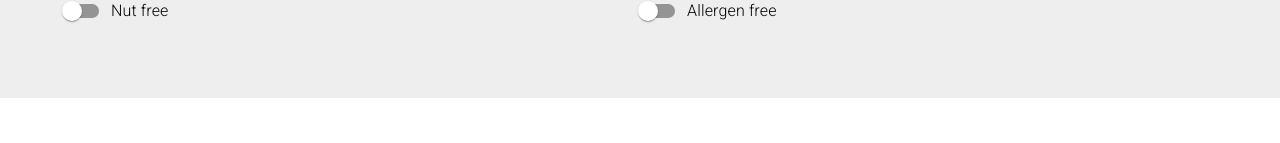
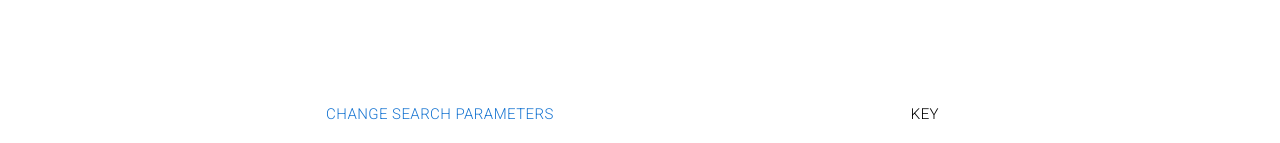
Before and after one commit to lucasdmaley/tufts-dining, a React (Create React App) app in the folder client/: page / in a window 1280 px wide. Shown: the part 654-797 px from the top of the page. Built offline with nearby package versions, Linux system fonts and the light colour scheme; no server answers.

Commit message:
setters for global state, ability to switch between menu and search

```diff
--- a/client/src/App.js
+++ b/client/src/App.js
@@ -1,21 +1,24 @@
 import React, { Fragment } from "react";
 import {
-  RecoilRoot //,
+  RecoilRoot,
   //atom,
   //selector,
   //useRecoilState,
-  //useRecoilValue,
+  useRecoilValue
 } from 'recoil'
 import './App.css';
 
 import Menu from "./components/Menu";
+import Search from "./components/Search";
 import TopNavBar from "./components/TopNavBar";
-import Search from "./components/Search";
+import BottomNavBar from "./components/BottomNavBar";
 
-import './state.js';
+import { getAppState } from "./state"
+
+//import './state.js';
 
 function MainThing() {
-    if (false) { //TODO: update conditionoal with recoil value later
+    if (useRecoilValue(getAppState).menu) {
         return <Menu />;
     }
     return <Search />;
@@ -28,6 +31,7 @@ function App() {
             <div className="container">
                 <TopNavBar />
                 <MainThing />
+                <BottomNavBar />
             </div>
         </Fragment>
     </RecoilRoot>
--- a/client/src/components/BottomNavBar.css
+++ b/client/src/components/BottomNavBar.css
@@ -0,0 +1,18 @@
+@import url('https://fonts.googleapis.com/css2?family=Roboto:wght@300&display=swap');
+
+.BottomNavBar {
+    font-family: 'Roboto', sans-serif;
+    background-color: white;
+    color: black;
+    weight: 400;
+    width: 100%;
+    position: fixed;
+    bottom: 0;
+    /*justify-content: space-around; */
+}
+
+.BottomBorder {
+    background-color: gray;
+    margin: 0px;
+    /* height: 1px; /* consider removing */
+}
--- a/client/src/components/BottomNavBar.js
+++ b/client/src/components/BottomNavBar.js
@@ -0,0 +1,33 @@
+//BottomNavBar
+//Modified from MUI example
+
+import * as React from 'react';
+import Box from '@mui/material/Box';
+import Tabs from '@mui/material/Tabs';
+import Tab from '@mui/material/Tab';
+import "./BottomNavBar.css";
+
+import { useSetRecoilState } from "recoil";
+import { appState } from "../state.js"
+
+export default function BottomNavBar() {
+  const [value, setValue] = React.useState(0);
+  const setAppState = useSetRecoilState(appState);
+
+  const handleChange = (event, newValue) => {
+      console.log("handling bottom nav");
+    setAppState({ menu: false });
+    setValue(newValue);
+  };
+
+  return (
+      <div>
+          <Box className="BottomNavBar" sx={{ width: '100%' }}>
+              <Tabs value={value} onChange={handleChange} sx={{'& .MuiTabs-flexContainer': {justifyContent: 'space-evenly', }, }}>
+                  <Tab label="Change Search Parameters" sx={{height: '8vh', fontSize: '15px', color: 'rgba(0, 0, 0, 1)'}}/>
+                  <Tab label="Key" sx={{height: '8vh', fontSize: '15px', color: 'rgba(0, 0, 0, 1)'}}/>
+              </Tabs>
+          </Box>
+      </div>
+  );
+}
--- a/client/src/components/Search.js
+++ b/client/src/components/Search.js
@@ -1,4 +1,6 @@
 import React, { Fragment, useEffect, useState } from "react";
+import { useSetRecoilState, useRecoilValue } from "recoil";
+import { customizationState, getCustomizationState } from "../state.js";
 
 import Box from '@mui/material/Box';
 import Grid from '@mui/material/Grid';
@@ -12,13 +14,22 @@ import RadioGroup from '@mui/material/RadioGroup';
 import "./Search.css";
 
 const Search = () => {
+    const setCustomization = useSetRecoilState(customizationState);
+    const oldCustomizationState = useRecoilValue(getCustomizationState); //local customization state
 
     const handleDefaultChange = (event) => {
         console.log(event.target.value);
     };
 
     const handleCustomChange = (event) => {
-        console.log(event.target.value);
+        let newCustomizationState = {};
+        newCustomizationState[event.target.value] = ! oldCustomizationState[event.target.value];
+        for (const [key, value] of Object.entries(oldCustomizationState)) {
+            if (key != event.target.value)
+                newCustomizationState[key] = value;
+        }
+
+        setCustomization(newCustomizationState);
     };
 
     return (
--- a/client/src/components/TopNavBar.js
+++ b/client/src/components/TopNavBar.js
@@ -5,13 +5,23 @@ import * as React from 'react';
 import Box from '@mui/material/Box';
 import Tabs from '@mui/material/Tabs';
 import Tab from '@mui/material/Tab';
+import { useSetRecoilState } from "recoil";
+import { appState } from "../state"
+
 import "./TopNavBar.css";
 
 export default function TopNavBar() {
   const [value, setValue] = React.useState(0);
+  const setAppState = useSetRecoilState(appState);
+  const tabs = ["Breakfast", "Lunch", "Dinner"];
 
   const handleChange = (event, newValue) => {
-    setValue(newValue);
+      setAppState({ menu: true });
+      switch (newValue) {
+          case 0:
+
+      }
+      setValue(newValue);
   };
 
   return (
--- a/client/src/state.js
+++ b/client/src/state.js
@@ -2,6 +2,20 @@
 // Create atoms to store source of truth for application
 
 import { atom, selector } from 'recoil';
+
+export const appState = atom({
+    key: 'appState',
+    default: {
+        menu: true
+    }
+});
+
+export const getAppState = selector({
+    key: 'getAppState',
+    get: ({get}) => {
+        return get(appState);
+    }
+})
 
 export const customizationState = atom({
     key: 'customizationState',
@@ -19,6 +33,13 @@ export const customizationState = atom({
         milk_free: false,
         nut_free: false,
         allergen_free: false
+    }
+});
+
+export const getCustomizationState = selector({
+    key: 'getCustomizationState',
+    get: ({get}) => {
+        return get(customizationState);
     }
 });
 
```
